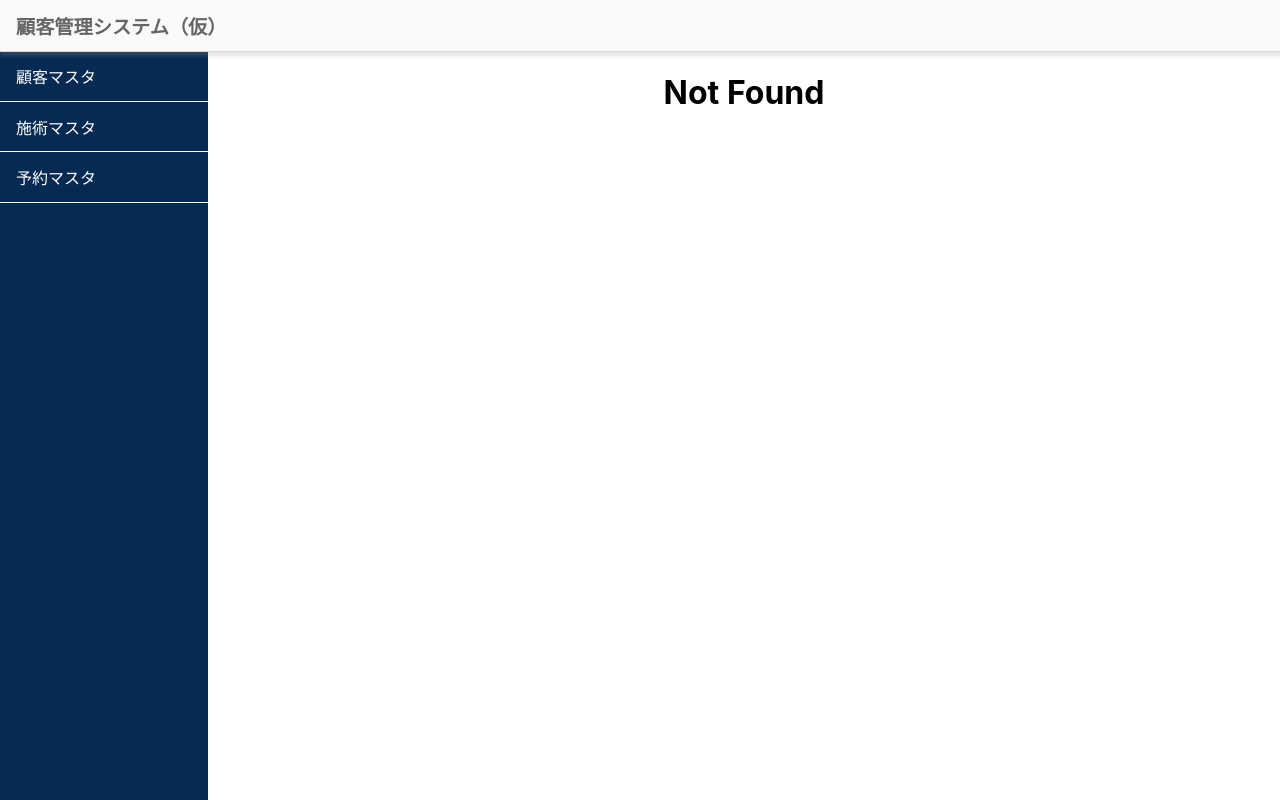
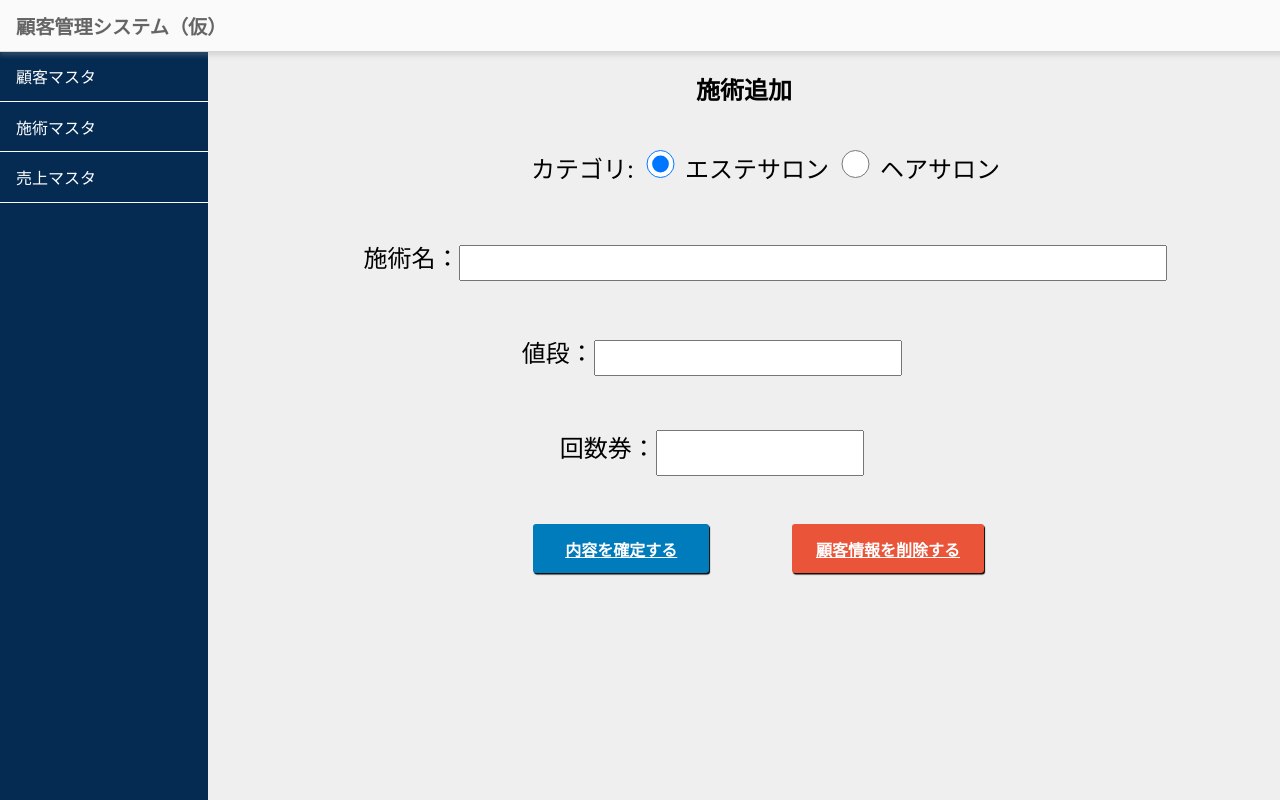
Before and after one commit to HamadaRen/Customer-Profile-Sheet, a React (Create React App) app: page /treatmentMenu/1 in a window 1280 px wide. Before the commit this address had no page. Built offline with nearby package versions, Linux system fonts and the light colour scheme.

Commit message:
feat/ サロンタブ作成

```diff
--- a/package.json
+++ b/package.json
@@ -26,6 +26,7 @@
     "react-router-dom": "^7.3.0",
     "react-scripts": "5.0.1",
     "react-select": "^5.10.1",
+    "react-tabs": "^6.1.0",
     "styled-components": "^6.1.15",
     "typescript": "^4.9.5",
     "web-vitals": "^2.1.4"
--- a/src/components/customer/CustomerListPage.tsx
+++ b/src/components/customer/CustomerListPage.tsx
@@ -39,8 +39,24 @@ const CustomerListPage = () => {
   }, []);
 
   const handleEditClick = (id: string) => {
-    window.location.replace(`http://localhost:3000/customer/${id}`)
-  }
+    window.location.replace(`http://localhost:3000/customer/${id}`);
+  };
+
+
+  //.then + .catchでエラー確認しながら削除ボタン押した瞬間に反応してくれるようになる
+  const handleDelete = async (id: string) => {
+    console.log('id', id);
+    await axios
+      .put(`http://localhost:3010/delete/${id}`)
+      .then(() => {
+        getCustomerData();
+        console.log('@@@@@@')
+      })
+      .catch(() => {
+        console.log('キャッチエラー');
+      });
+  };
+  //ここまで
 
   return (
     <>
@@ -84,12 +100,12 @@ const CustomerListPage = () => {
                 $selected={hoveredId === userData.id}
               >
                 <IconButton
-                style={{ alignItems: 'center', paddingTop: 1, marginRight: 30 }}
-                onClick={() => handleEditClick(userData.id)}
+                  style={{ alignItems: 'center', paddingTop: 1, marginRight: 30 }}
+                  onClick={() => handleEditClick(userData.id)}
                 >
                   <ModeEditRoundedIcon />
                 </IconButton>
-                <IconButton style={{ alignItems: 'center', paddingTop: 1 }}>
+                <IconButton style={{ alignItems: 'center', paddingTop: 1 }} onClick={() => handleDelete(userData.id)}>
                   <DeleteForeverRoundedIcon style={{ position: 'relative', color: 'red' }} />
                 </IconButton>
               </SButton>
--- a/src/components/customer/NotFound.tsx
+++ b/src/components/customer/NotFound.tsx
@@ -3,9 +3,12 @@ import React from 'react'
 const NotFound = () => {
   return (
     <div>
-      <h1 style={{textAlign: 'center'}}>
-      Not Found
+      <h1 style={{textAlign: 'center', fontSize: 80}}>
+      404 Not Found
       </h1>
+      <h2 style={{textAlign: 'center', fontSize: 50}}>
+      ページが見つかりません
+      </h2>
     </div>
   )
 }
--- a/src/components/header/CustomerListHeader.tsx
+++ b/src/components/header/CustomerListHeader.tsx
@@ -7,7 +7,7 @@ const CustomerListHeader = () => {
       <SHeader>名前</SHeader>
       <SHeader>カナ</SHeader>
       <SHeader>性別</SHeader>
-      <SHeader>operation</SHeader>
+      <SHeader>編集　/　削除</SHeader>
     </>
   );
 };
--- a/src/components/header/OperationHeaderButton.tsx
+++ b/src/components/header/OperationHeaderButton.tsx
@@ -1,14 +1,22 @@
-import React from 'react';
+import React, { useState } from 'react';
 import styled from 'styled-components';
-import { Button } from '@mui/material';
+import { Box, Button, makeStyles, Paper, Tab, Tabs, Typography } from '@mui/material';
 import { Link } from 'react-router-dom';
+import TreatmentTab from './TreatmentTab';
+
+
+
 
 const OperationHeaderButton = () => {
+
+
   const handleClick = () => {
     window.location.href = 'http://localhost:3000/treatmentMenu/entry';
-  }
+  };
   return (
+    <>
     <AddButton>
+    <TreatmentTab />
       <h2 style={{ display: 'inline-block', position: 'relative', left: '5%' }}>施術リスト</h2>
       <Button
         variant="contained"
@@ -23,10 +31,11 @@ const OperationHeaderButton = () => {
           fontSize: '110%',
         }}
         onClick={handleClick}
-      >
+        >
         施術追加
       </Button>
     </AddButton>
+        </>
   );
 };
 
--- a/src/components/header/TreatmentMenuHeader.tsx
+++ b/src/components/header/TreatmentMenuHeader.tsx
@@ -7,7 +7,7 @@ const TreatmentMenuHeader = () => {
     <SHeader>施術名</SHeader>
     <SHeader>施術金額</SHeader>
     <SHeader>施術回数</SHeader>
-    <SHeader>Operation</SHeader>
+    <SHeader>編集　/　削除</SHeader>
     </>
   )
 }
--- /dev/null
+++ b/src/components/header/TreatmentTab.tsx
@@ -0,0 +1,22 @@
+import React, { useState } from 'react'
+import Box from '@mui/material/Box';
+import Tabs from '@mui/material/Tabs';
+import Tab from '@mui/material/Tab';
+
+const TreatmentTab = () => {
+  const [value, setValue] = useState(0);
+
+  const handleChange = (event: any, newValue: any) => {
+    setValue(newValue);
+}
+  return (
+    <Box sx={{ width: '100%', bgcolor: 'background.paper'}}>
+      <Tabs  value={value} onChange={handleChange} centered>
+        <Tab style={{position: 'relative', right: '42%', background: '#dcdddd', color: 'black',fontWeight: 'bold'}} label="エステサロン" />
+        <Tab style={{position: 'relative', right: '42%', background: '#dcdddd', color: 'black', fontWeight: 'bold'}} label="ヘアサロン" />
+      </Tabs>
+    </Box>
+  )
+}
+
+export default TreatmentTab
--- /dev/null
+++ b/src/components/treatment/TreatmentMenuEditPage.tsx
@@ -0,0 +1,181 @@
+import React, { useState } from 'react';
+import { Link } from 'react-router-dom';
+import styled from 'styled-components';
+
+const TreatmentMenuEditPage = () => {
+  const [salon, setSalon] = useState<'hairSalon' | 'estheticSalon'>('estheticSalon');
+
+  const handleRegistration = async (e: { preventDefault: () => void }) => {
+    e.preventDefault();
+    // if (
+    //   userDetails.name === '' ||
+    //   userDetails.nameKana === '' ||
+    //   userDetails.gender === '' ||
+    //   userDetails.tel === '' ||
+    //   userDetails.email === ''
+    // ) {
+    //   alert('入力していない項目があります');
+    //   return;
+    // }
+  }
+
+  const handleDelete = async (e: { preventDefault: () => void }) => {
+    e.preventDefault();
+    // await axios.put(`http://localhost:3010/put/delete/${id}`, {id});
+  };
+
+  return (
+    <Container>
+      <SalonTabs>
+        <h2>施術追加</h2>
+      </SalonTabs>
+      <MenuInputForm>
+        <label>
+          カテゴリ:
+          <input
+            type="radio"
+            id="categoryChoice2"
+            name="category"
+            value={'estheticSalon'}
+            style={{ width: 43, height: 28 }}
+            defaultChecked
+          />
+          <label htmlFor="categoryChoice2">エステサロン</label>
+          <input
+            type="radio"
+            id="categoryChoice1"
+            name="category"
+            value={'hairSalon'}
+            style={{ width: 43, height: 28 }}
+          />
+          <label htmlFor="categoryChoice1">ヘアサロン</label>
+        </label>
+      </MenuInputForm>
+      {/* <MenuInputForm>
+        <label>
+          カテゴリー：入れたジャンルをプルダウンで出す
+          <input
+          type='text'
+          style={{width: 300, height: 30}}
+          />
+          </label>
+          </MenuInputForm> */}
+      <MenuInputForm>
+        <label>
+          施術名：
+          <input type="text" style={{ width: 700, height: 30 }} />
+        </label>
+      </MenuInputForm>
+      <Price>
+        <label>
+          値段：
+          <input type="text" style={{ width: 300, height: 30 }} />
+        </label>
+      </Price>
+      <Time>
+        <label>
+          回数券：
+          <input
+            type="number"
+            id="publicationPeriod1"
+            name="period"
+            style={{ width: 200, height: 40 }}
+            min={1}
+            max={100}
+          />
+        </label>
+      </Time>
+      <div>
+        <div onClick={handleRegistration}>
+          <RegistrationButton as={Link} to={'/treatmentMenu'}>
+            内容を確定する
+          </RegistrationButton>
+        </div>
+        <div onClick={handleDelete}>
+          <DeleteButton as={Link} to={'/treatmentMenu'}>
+            顧客情報を削除する
+          </DeleteButton>
+        </div>
+      </div>
+    </Container>
+  );
+};
+
+const Container = styled.div`
+  text-align: center;
+  width: 100%;
+  height: 100%;
+  background: #efefef;
+`;
+const SalonTabs = styled.div`
+  text-align: center;
+  width: 100%;
+  position: relative;
+`;
+const MenuInputForm = styled.div`
+  width: 100%;
+  position: relative;
+  margin-bottom: 1%;
+  font-size: 150%;
+  padding: 2%;
+`;
+const Price = styled.div`
+  width: 90%;
+  position: relative;
+  margin-bottom: 1%;
+  font-size: 150%;
+  padding: 2%;
+`;
+const Time = styled.div`
+  width: 90%;
+  position: relative;
+  margin-bottom: 1%;
+  font-size: 150%;
+  padding: 2%;
+`;
+const Remarks = styled.textarea`
+  width: 90%;
+  position: relative;
+  margin-bottom: 1%;
+  font-size: 150%;
+  padding: 2%;
+`;
+const RegistrationButton = styled.div`
+  cursor: pointer;
+  background: #007bbb;
+  color: #fff;
+  border-radius: 3px;
+  border: 0px;
+  position: relative;
+  top: 1rem;
+  right: 7rem;
+  display: inline-block;
+  padding: 0.8rem 2rem;
+  font-weight: bold;
+  box-shadow: 1px 1.6px 1px #000;
+  margin-right: 2%;
+  &:hover {
+    transform: translateY(1px);
+    box-shadow: none;
+  }
+`;
+const DeleteButton = styled.div`
+  cursor: pointer;
+  background: #ea553a;
+  color: #fff;
+  border-radius: 3px;
+  border: 0px;
+  position: relative;
+  bottom: 2.1rem;
+  left: 9rem;
+  display: inline-block;
+  padding: 0.8rem 1.5rem;
+  font-weight: bold;
+  box-shadow: 1px 1.6px 1px #000;
+  &:hover {
+    transform: translateY(1px);
+    box-shadow: none;
+  }
+`;
+
+export default TreatmentMenuEditPage;
--- a/src/layouts/Sidebar.tsx
+++ b/src/layouts/Sidebar.tsx
@@ -24,11 +24,7 @@ export const SideBar = () => {
       <StyledRow $selected={location.pathname === '/'} as={Link} to="/">
         顧客マスタ
       </StyledRow>
-      <StyledRow
-      $selected={location.pathname === '/treatmentMenu'}
-      as={Link}
-      to="/treatmentMenu"
-      >
+      <StyledRow $selected={location.pathname === '/treatmentMenu'} as={Link} to="/treatmentMenu">
         施術マスタ
       </StyledRow>
       <StyledRow
@@ -36,7 +32,7 @@ export const SideBar = () => {
       // as={Link}
       // to="/app/facility"
       >
-        予約マスタ
+        売上マスタ
       </StyledRow>
     </StyledSideBar>
   );
--- a/src/routes/AppRoutes.tsx
+++ b/src/routes/AppRoutes.tsx
@@ -5,8 +5,9 @@ import CustomerEntryPage from '../components/customer/CustomerEntryPage';
 import CustomerListPage from '../components/customer/CustomerListPage';
 import CustomerInformationDetails from '../components/customer/CustomerInformationDetails';
 import NotFound from '../components/customer/NotFound';
-import TreatmentAddPage from '../components/treatment/TreatmentMenuAddPage';
+import TreatmentAddPage from '../components/treatment/TreatmentMenuEntryPage';
 import TreatmentMenuList from '../components/treatment/TreatmentMenuList';
+import TreatmentMenuEditPage from '../components/treatment/TreatmentMenuEditPage';
 
 type UserDetailsType = {
   name: string;
@@ -36,6 +37,7 @@ const AppRoutes: React.FC = () => {
           <Route path="/customer/:id" element={<CustomerInformationDetails />}></Route>
           <Route path="/treatmentMenu/entry" element={<TreatmentAddPage />}></Route>
           <Route path="/treatmentMenu" element={<TreatmentMenuList />}></Route>
+          <Route path="/treatmentMenu/:id" element={<TreatmentMenuEditPage />}></Route>
           <Route path="/*" element={<NotFound />}></Route>
         </Route>
       </Routes>
```
Also changed, not shown: src/components/treatment/TreatmentMenuList.tsx (+64 -5 lines), src/components/treatment/TreatmentMenuEntryPage.tsx (renamed from src/components/treatment/TreatmentMenuAddPage.tsx), 1 other file (tests, documents, lock files or other folders).
